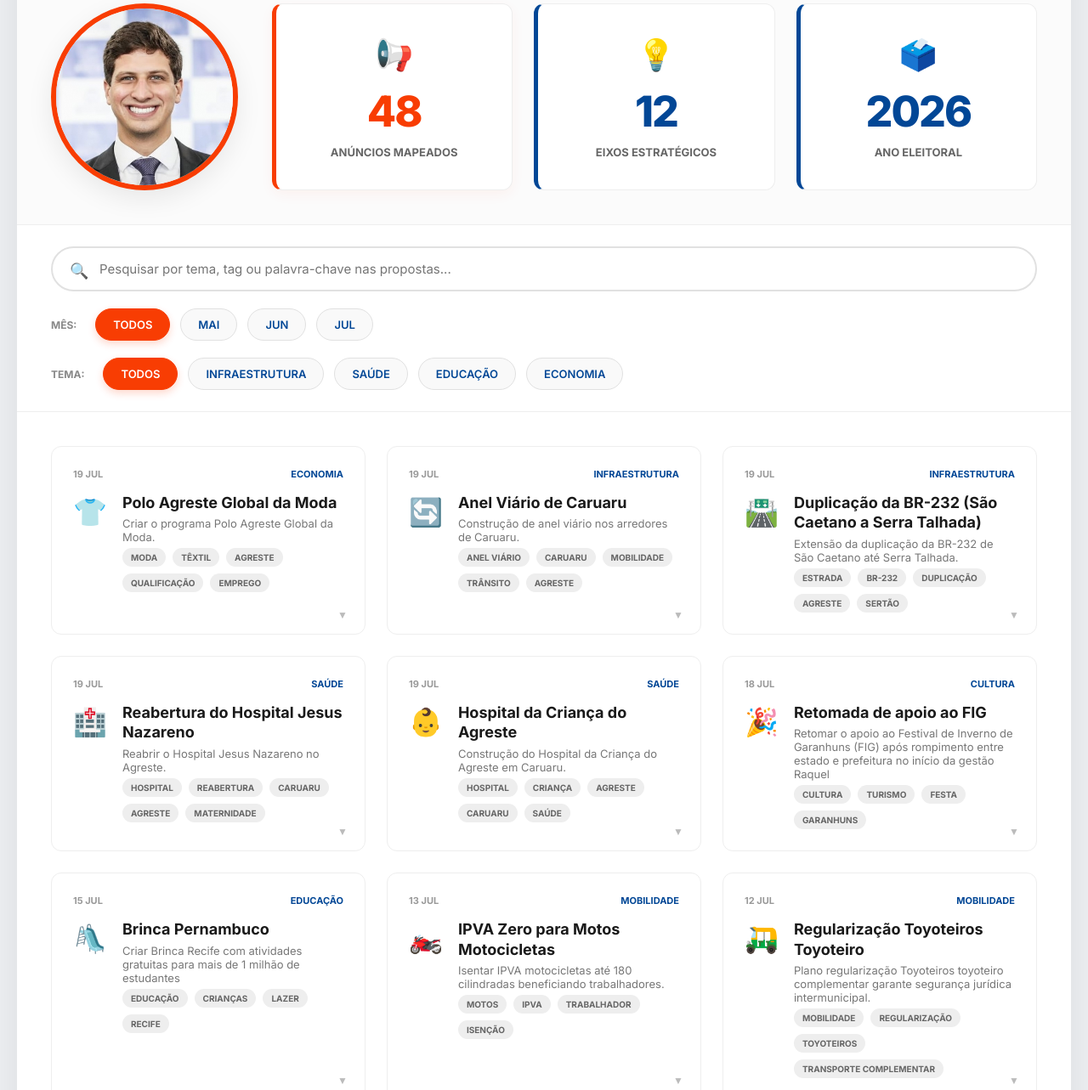
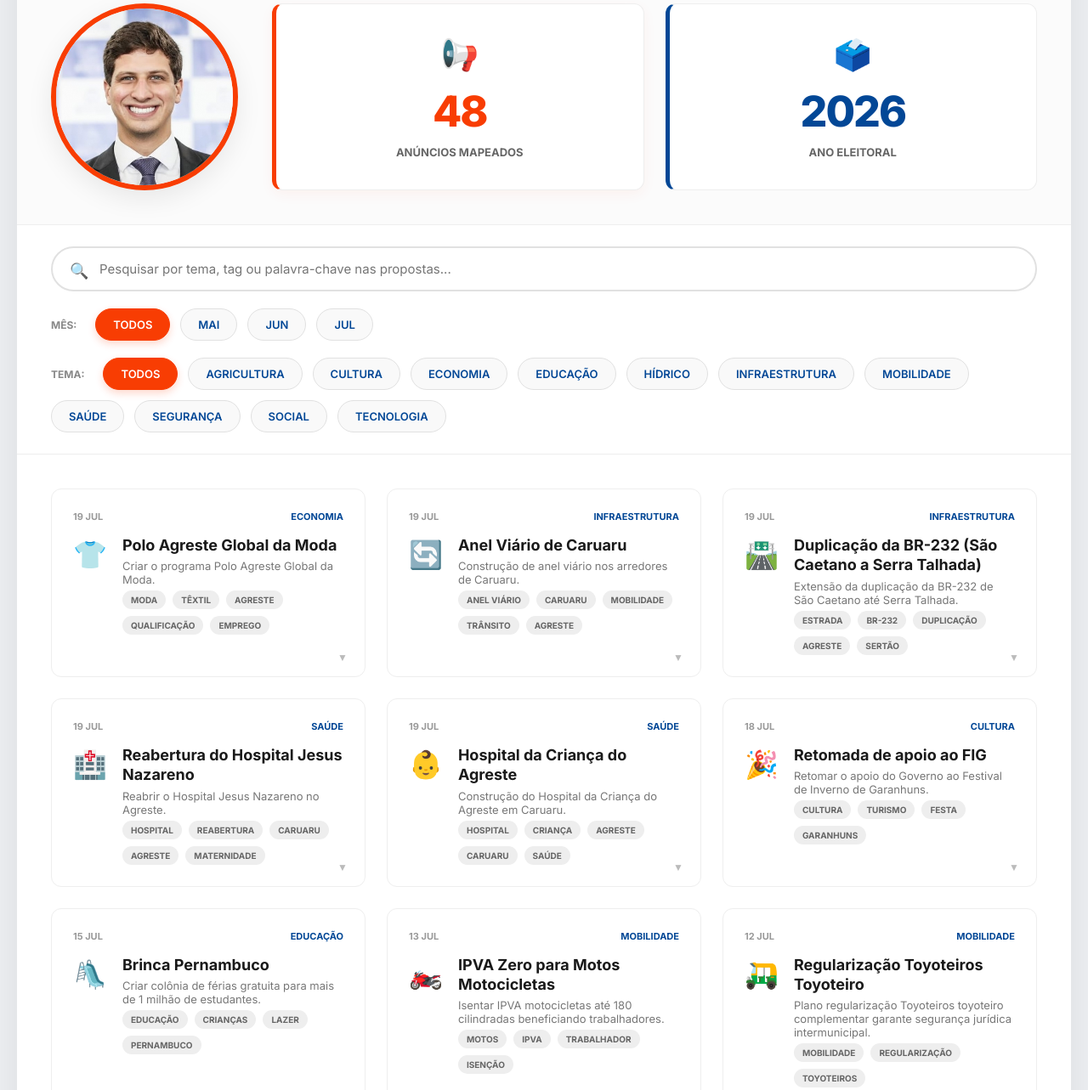
Before and after one commit to cynaramaira/promessometrojoaocampos2026, a plain HTML site: page index.html in a window 1280 px wide. Shown: the part 263-1546 px from the top of the page at 85% size. Drawn offline with Linux system fonts and the light colour scheme.

Commit message:
Refactor HTML structure and update styles

```diff
--- a/index.html
+++ b/index.html
@@ -22,7 +22,7 @@
             box-sizing: border-box;
             margin: 0;
             padding: 0;
-            font-family: 'Inter', sans-serif; /* Fonte moderna e limpa */
+            font-family: 'Inter', sans-serif;
         }
 
         body {
@@ -75,7 +75,7 @@
             height: auto;
         }
 
-        /* Seção do Perfil: Mais "Respiro" e Estatísticas Clínicas */
+        /* Seção do Perfil e Estatísticas */
         .profile-stats-section {
             display: grid;
             grid-template-columns: 220px 1fr;
@@ -108,7 +108,7 @@
 
         .stats-grid {
             display: grid;
-            grid-template-columns: repeat(3, 1fr);
+            grid-template-columns: repeat(2, 1fr); /* Ajustado para 2 colunas */
             gap: 25px;
         }
 
@@ -162,7 +162,7 @@
             margin-top: 10px;
         }
 
-        /* Seção de Filtros: Mais Elegante e Funcional */
+        /* Seção de Filtros */
         .filters-section {
             padding: 25px 40px;
             background-color: var(--branco);
@@ -238,7 +238,7 @@
             box-shadow: 0 4px 10px rgba(248, 61, 3, 0.2);
         }
 
-        /* Grid Dinâmico de Cards Expandíveis */
+        /* Grid Dinâmico */
         .promises-grid {
             padding: 40px;
             display: grid;
@@ -266,7 +266,6 @@
             border-color: #e0e0e0;
         }
 
-        /* Meta dados: Data e Tema */
         .card-meta {
             display: flex;
             justify-content: space-between;
@@ -281,7 +280,6 @@
             color: var(--azul-jamildo);
         }
 
-        /* Conteúdo Principal do Card */
         .card-main {
             display: flex;
             align-items: start;
@@ -300,7 +298,6 @@
             line-height: 1.3;
         }
 
-        /* Tags de Palavras-Chave Visíveis */
         .card-tags {
             display: flex;
             gap: 8px;
@@ -324,23 +321,20 @@
             color: var(--branco);
         }
 
-        /* Detalhes Expandíveis: Escondidos por Padrão */
         .card-details {
             font-size: 14px;
             line-height: 1.6;
             color: #555;
             padding-top: 15px;
             border-top: 1px solid #eee;
-            display: none; /* Escondido */
+            display: none;
             animation: slideDown 0.3s ease-out;
         }
 
-        /* Classe que ativa a expansão (via JS) */
         .promise-card.expanded .card-details {
             display: block;
         }
 
-        /* Ícone indicador de expansão */
         .expand-icon {
             position: absolute;
             right: 20px;
@@ -355,7 +349,6 @@
             color: var(--laranja-jamildo);
         }
 
-        /* Animações e Efeitos */
         @keyframes slideDown {
             from { opacity: 0; transform: translateY(-10px); }
             to { opacity: 1; transform: translateY(0); }
@@ -368,13 +361,11 @@
 
         .promise-card { animation: fadeIn 0.5s ease-out; }
 
-        /* Efeito visual ao filtrar */
         .promises-grid.filtering .promise-card {
             opacity: 0.1;
             transform: scale(0.95);
         }
 
-        /* Responsividade Premium */
         @media (max-width: 900px) {
             .profile-stats-section {
                 grid-template-columns: 1fr;
@@ -405,13 +396,11 @@
             <h1>Promessômetro 2026</h1>
             <p>Dashboard de Monitoramento Dinâmico – João Campos</p>
         </div>
-        <!-- LOGO BRANCA DO JAMILDO.COM -->
-        <img src="https://jamildo.com/media/uploads/logo-jamildo-branco.png" alt="Jamildo.com" class="logo-jamildo">
+        <img src="https://jamildo.com/media/uploads/brancologojamildo_6xe6mA0.png" alt="Jamildo.com" class="logo-jamildo">
     </header>
 
-    <!-- ÁREA DO PERFIL E ESTATÍSTICAS CLÍNICAS -->
+    <!-- ÁREA DO PERFIL E ESTATÍSTICAS -->
     <section class="profile-stats-section">
-        <!-- FOTO DO JOÃO: SUBSTITUA O LINK ABAIXO PELO LINK REAL -->
         <div class="photo-frame" title="Clique para detalhes">
             <img src="joao-campos.jpg" alt="João Campos" id="imgJoao">
         </div>
@@ -423,11 +412,6 @@
                 <div class="stat-label">Anúncios Mapeados</div>
             </div>
             <div class="stat-card">
-                <div class="stat-emoji">💡</div>
-                <div class="stat-number">12</div>
-                <div class="stat-label">Eixos Estratégicos</div>
-            </div>
-            <div class="stat-card">
                 <div class="stat-emoji">🗳️</div>
                 <div class="stat-number">2026</div>
                 <div class="stat-label">Ano Eleitoral</div>
@@ -435,7 +419,7 @@
         </div>
     </section>
 
-    <!-- SEÇÃO DE FILTROS: MÊS E TEMA -->
+    <!-- SEÇÃO DE FILTROS -->
     <section class="filters-section">
         <div class="search-container">
             <span class="search-icon">🔍</span>
@@ -451,31 +435,22 @@
             <button class="filter-btn" data-filter="Julho" data-type="month">Jul</button>
         </div>
 
-        <!-- FILTRO POR TEMA: CORRIGIDO PARA INFRAESTRUTURA -->
+        <!-- FILTRO POR TEMA (GERADO DINAMICAMENTE VIA JS) -->
         <div class="filter-group" id="themeFilters">
             <span class="filter-title">Tema:</span>
             <button class="filter-btn active" data-filter="todos" data-type="theme">Todos</button>
-            <button class="filter-btn" data-filter="Infraestrutura" data-type="theme">Infraestrutura</button>
-            <button class="filter-btn" data-filter="Saúde" data-type="theme">Saúde</button>
-            <button class="filter-btn" data-filter="Educação" data-type="theme">Educação</button>
-            <button class="filter-btn" data-filter="Economia" data-type="theme">Economia</button>
         </div>
     </section>
 
     <!-- GRID DINÂMICO DE CARDS -->
-    <main class="promises-grid" id="promisesGrid">
-        <!-- O JavaScript preencherá os cards expandíveis aqui -->
-    </main>
+    <main class="promises-grid" id="promisesGrid"></main>
 
 </div>
 
 <script>
-    // JAVASCRIPT: Banco de Dados com Mais Detalhes e Tags Visíveis
-
-    // 1. DADOS COMPLETOS E DETALHADOS
     const promisesData = [
         // MAIO
-        { data: "23-24 Mai", mes: "Maio", tema: "Economia", emoji: "💰", titulo: "Redução de impostos no Sertão",tags: ["Impostos", "Sertão", "Crédito", "Caprinovinocultura"], resumo: "Redução de tributos para caprinovinocultura no Sertão.", detalhes: "O foco é baixar o imposto sobre a exportação de ovinos e caprinos vivos para recuperar a competitividade de Pernambuco em relação aos estados vizinhos e fortalecer os produtores locais." },
+        { data: "23-24 Mai", mes: "Maio", tema: "Economia", emoji: "💰", titulo: "Redução de impostos no Sertão", tags: ["Impostos", "Sertão", "Crédito", "Caprinovinocultura"], resumo: "Redução de tributos para caprinovinocultura no Sertão.", detalhes: "O foco é baixar o imposto sobre a exportação de ovinos e caprinos vivos para recuperar a competitividade de Pernambuco em relação aos estados vizinhos e fortalecer os produtores locais." },
 
         { data: "30 Mai", mes: "Maio", tema: "Infraestrutura", emoji: "🚂", titulo: "Estadualização da Transnordestina", tags: ["Ferrovia", "Transnordestina", "Transporte", "Governo Federal"], resumo: "Proposta para assumir trecho da Transnordestina em Pernambuco.", detalhes: "Propor ao Governo Federal a transferência da responsabilidade de construção e concessão do trecho pernambucano da ferrovia Transnordestina para o Governo do Estado, garantindo a conclusão das obras." },
 
@@ -557,8 +532,11 @@
         { data: "12 Jul", mes: "Julho", tema: "Mobilidade", emoji: "🛺", titulo: "Regularização Toyoteiros Toyoteiro", tags: ["Mobilidade", "Regularização", "Toyoteiros", "Transporte complementar"], resumo: "Plano regularização Toyoteiros toyoteiro complementar garante segurança jurídica intermunicipal.", detalhes: "Construir diálogo categoria plano regularização Toyoteiros toyoteiro complementar garante segurança jurídica prestação serviço transporte intermunicipal." },
 
         { data: "13 Jul", mes: "Julho", tema: "Mobilidade", emoji: "🏍️", titulo: "IPVA Zero para Motos Motocicletas", tags: ["Motos", "IPVA", "Trabalhador", "Isenção"], resumo: "Isentar IPVA motocicletas até 180 cilindradas beneficiando trabalhadores.", detalhes: "Isentar IPVA motocicletas motocicletas até 180 cilindradas trabalhadores utilizando veículo subsistência." },
-        { data: "15 Jul", mes: "Julho", tema: "Educação", emoji: "🛝", titulo: "Brinca Pernambuco", tags: ["Educação", "Crianças", "Lazer", "Recife"], resumo: "Criar Brinca Recife com atividades gratuitas para mais de 1 milhão de estudantes", detalhes: " promete criar colônia de férias gratuita para 1,6 milhão de estudantes, com programação gratuita de esporte, cultura, lazer e atividades educativas durante os meses de janeiro e julho. Inspirado no Brinca Recife" },
-        { data: "18 Jul", mes: "Julho", tema: "Cultura", emoji: "🎉", titulo: "Retomada de apoio ao FIG", tags: ["Cultura", "Turismo", "Festa", "Garanhuns"], resumo: "Retomar o apoio ao Festival de Inverno de Garanhuns (FIG) após rompimento entre estado e prefeitura no início da gestão Raquel ", detalhes: " " },
+
+        { data: "15 Jul", mes: "Julho", tema: "Educação", emoji: "🛝", titulo: "Brinca Pernambuco", tags: ["Educação", "Crianças", "Lazer", "Pernambuco"], resumo: "Criar colônia de férias gratuita para mais de 1 milhão de estudantes.", detalhes: "Criação de colônia de férias gratuita para 1,6 milhão de estudantes com programação de esporte, cultura e lazer nos meses de janeiro e julho, modelo inspirado no Brinca Recife." },
+
+        { data: "18 Jul", mes: "Julho", tema: "Cultura", emoji: "🎉", titulo: "Retomada de apoio ao FIG", tags: ["Cultura", "Turismo", "Festa", "Garanhuns"], resumo: "Retomar o apoio do Governo ao Festival de Inverno de Garanhuns.", detalhes: "Garantir o retorno do apoio institucional e financeiro do Estado ao Festival de Inverno de Garanhuns (FIG) após divergências operacionais em edições anteriores." },
+
         { data: "19 Jul", mes: "Julho", tema: "Saúde", emoji: "👶", titulo: "Hospital da Criança do Agreste", tags: ["Hospital", "Criança", "Agreste", "Caruaru", "Saúde"], resumo: "Construção do Hospital da Criança do Agreste em Caruaru.", detalhes: "Anúncio do projeto do Hospital da Criança do Agreste durante a edição do Chega Junto no município de Caruaru." },
 
         { data: "19 Jul", mes: "Julho", tema: "Saúde", emoji: "🏥", titulo: "Reabertura do Hospital Jesus Nazareno", tags: ["Hospital", "Reabertura", "Caruaru", "Agreste", "Maternidade"], resumo: "Reabrir o Hospital Jesus Nazareno no Agreste.", detalhes: "Garantir a reabertura e reestruturação do Hospital Jesus Nazareno em Caruaru, unidade de saúde que havia sido fechada pelo Governo do Estado." },
@@ -567,16 +545,30 @@
 
         { data: "19 Jul", mes: "Julho", tema: "Infraestrutura", emoji: "🔄", titulo: "Anel Viário de Caruaru", tags: ["Anel Viário", "Caruaru", "Mobilidade", "Trânsito", "Agreste"], resumo: "Construção de anel viário nos arredores de Caruaru.", detalhes: "Executar obra de infraestrutura viária para criar um anel viário no entorno de Caruaru, retirando o tráfego pesado do centro urbano e melhorando a mobilidade regional." },
 
-        { data: "19 Jul", mes: "Julho", tema: "Economia", emoji: "👕", titulo: "Polo Agreste Global da Moda", tags: ["Moda", "Têxtil", "Agreste", "Qualificação", "Emprego"], resumo: "Criar o programa Polo Agreste Global da Moda.", detalhes: "Implementar o programa focado na qualificação profissional da mão de obra do setor têxtil e no fortalecimento da competitividade do Polo de Confecções do Agreste." },
+        { data: "19 Jul", mes: "Julho", tema: "Economia", emoji: "👕", titulo: "Polo Agreste Global da Moda", tags: ["Moda", "Têxtil", "Agreste", "Qualificação", "Emprego"], resumo: "Criar o programa Polo Agreste Global da Moda.", detalhes: "Implementar o programa focado na qualificação profissional da mão de obra do setor têxtil e no fortalecimento da competitividade do Polo de Confecções do Agreste." }
     ];
 
     const grid = document.getElementById('promisesGrid');
     const searchInput = document.getElementById('searchInput');
-    const filters = document.querySelectorAll('.filter-btn');
 
-    // FUNÇÃO: RENDERIZAR OS CARDS PREMIUM E EXPANDÍVEIS
+    // GERADOR DINÂMICO DOS BOTÕES DE TEMA
+    function setupThemeFilters() {
+        const themeFiltersContainer = document.getElementById('themeFilters');
+        // Extrai todos os temas únicos presentes na lista de promessas
+        const uniqueThemes = [...new Set(promisesData.map(p => p.tema))].sort();
+
+        uniqueThemes.forEach(tema => {
+            const btn = document.createElement('button');
+            btn.className = 'filter-btn';
+            btn.setAttribute('data-filter', tema);
+            btn.setAttribute('data-type', 'theme');
+            btn.textContent = tema;
+            themeFiltersContainer.appendChild(btn);
+        });
+    }
+
     function renderPromises(data) {
-        grid.innerHTML = ''; // Limpa o grid atual
+        grid.innerHTML = '';
 
         if (data.length === 0) {
             grid.innerHTML = '<p style="text-align:center; padding: 60px; grid-column: 1/-1; color: #666;">Nenhuma promessa encontrada com os critérios selecionados.</p>';
@@ -587,7 +579,6 @@
             const card = document.createElement('div');
             card.className = 'promise-card';
 
-            // Cria as Tags Visíveis
             let tagsHtml = promise.tags.map(tag => `<span class="tag">${tag}</span>`).join('');
 
             card.innerHTML = `
@@ -603,23 +594,18 @@
                         <div class="card-tags">${tagsHtml}</div>
                     </div>
                 </div>
-                <!-- Detalhes Expandíveis -->
                 <div class="card-details">
                     <strong>Detalhes Completos:</strong><br>
                     ${promise.detalhes}
                 </div>
-                <!-- Ícone indicador de expansão -->
                 <span class="expand-icon">▼</span>
             `;
 
-            // Evento de Clique para Expandir o Card
             card.addEventListener('click', () => {
-                // Fecha qualquer outro card expandido
                 const currentlyExpanded = document.querySelector('.promise-card.expanded');
                 if (currentlyExpanded && currentlyExpanded !== card) {
                     currentlyExpanded.classList.remove('expanded');
                 }
-                // Ativa/Desativa o card clicado
                 card.classList.toggle('expanded');
             });
 
@@ -627,14 +613,12 @@
         });
     }
 
-    // FUNÇÃO: FILTRAGEM COMBINADA AVANÇADA (MÊS + TEMA + PESQUISA)
     function filterPromises() {
         const searchText = searchInput.value.toLowerCase().trim();
         const activeMonth = document.querySelector('.filter-btn.active[data-type="month"]').getAttribute('data-filter');
         const activeTheme = document.querySelector('.filter-btn.active[data-type="theme"]').getAttribute('data-filter');
 
         const filtered = promisesData.filter(p => {
-            // Pesquisa Avançada: Título, Resumo, Detalhes e Tags
             const matchesSearch = searchText === '' ||
                                  p.titulo.toLowerCase().includes(searchText) ||
                                  p.resumo.toLowerCase().includes(searchText) ||
@@ -647,31 +631,32 @@
             return matchesSearch && matchesMonth && matchesTheme;
         });
 
-        // Efeito de transição suave ao filtrar
         grid.classList.add('filtering');
 
         setTimeout(() => {
-            renderPromises([...filtered].reverse()); // USAR SINTAXE [...filtered]
+            renderPromises([...filtered].reverse());
             grid.classList.remove('filtering');
         }, 150);
     }
 
-    // EVENTOS: PESQUISA E CLIQUE EM FILTROS
-    searchInput.addEventListener('input', filterPromises);
+    // INICIALIZAÇÃO
+    setupThemeFilters(); // Cria os botões de tema com base nos dados
 
+    // Adiciona evento aos botões de filtro (Mês e Tema)
+    const filters = document.querySelectorAll('.filter-btn');
     filters.forEach(btn => {
         btn.addEventListener('click', () => {
             const type = btn.getAttribute('data-type');
-            // Remove active apenas do grupo correto (Mês ou Tema)
             document.querySelector(`.filter-btn.active[data-type="${type}"]`).classList.remove('active');
             btn.classList.add('active');
             filterPromises();
         });
     });
 
-    // INICIALIZAÇÃO
-    document.getElementById('totalPromessas').innerText = promisesData.length; // Atualiza a contagem automaticamente
-    renderPromises([...promisesData].reverse()); // Carrega tudo invertido
+    searchInput.addEventListener('input', filterPromises);
+
+    document.getElementById('totalPromessas').innerText = promisesData.length;
+    renderPromises([...promisesData].reverse());
 
 </script>
 
```
